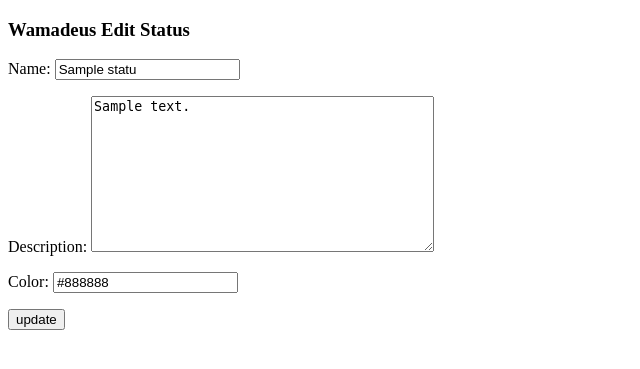
After one commit to eduardogpg/Wamadeus_CF, a Django app: page /project/status/update/1/ in a window 1280 px wide. The commit adds this page. Shown: the top 369 px of the page, without its empty margins (0-640 px from the left). Run offline with Django 3.2, Linux system fonts and the light colour scheme; tables that the repository leaves empty hold one stand-in row (values such as "Sample post").

Commit message:
status crud

```diff
--- a/clients/forms.py
+++ b/clients/forms.py
@@ -20,7 +20,6 @@ class UseEditForm(UserChangeForm):
 		model= User
 		fields = ('username','first_name', 'last_name')
 
-
 class ClientForm(forms.ModelForm):
 	class Meta:
 		model = Client
--- a/projects/forms.py
+++ b/projects/forms.py
@@ -4,4 +4,9 @@ from .models import Status, Project
 class ProjectForm(forms.ModelForm):
 	class Meta:
 		model = Project
-		exclude = ['dead_line']
+		exclude = ['create_at', 'user']
+
+class StatusForm(forms.ModelForm):
+	class Meta:
+		model = Status
+		fields = '__all__'
--- a/projects/models.py
+++ b/projects/models.py
@@ -18,7 +18,7 @@ class Project(models.Model):
 	alias = models.CharField(max_length=10)
 	description = models.TextField(max_length= 200)
 	status = models.OneToOneField( Status )
-	reporter = models.ForeignKey(User)
+	user = models.ForeignKey(User)
 	create_at = models.DateField( default = datetime.now )
 	dead_line = models.DateField()
 
--- /dev/null
+++ b/projects/templates/status/edit.html
@@ -0,0 +1,21 @@
+<!DOCTYPE html>
+<html>
+<head>
+	<title>Edit Status</title>
+</head>
+<body>
+	<h3>Wamadeus Edit Status</h3>
+
+	{% if updated %}
+		<p> Status updated </p>
+	{% endif %}
+
+	<form method="post" action="">
+		{% csrf_token %}
+		{{ status_form.as_p }}
+		<input type="submit" value="update">
+	</form>
+
+
+</body>
+</html>
--- a/projects/urls.py
+++ b/projects/urls.py
@@ -4,4 +4,7 @@ from . import views
 app_name = 'project'
 urlpatterns = [
 		url(r'^create$', views.create, name="create"),
+		url(r'^status/create$', views.create_status, name="create_status"),
+		url(r'^status/show/(?P<status_id>[0-9]+)/$', views.show_status, name="show_status"),
+		url(r'^status/update/(?P<status_id>[0-9]+)/$', views.update_status, name="update_status"),
 ]
--- a/projects/views.py
+++ b/projects/views.py
@@ -1,7 +1,50 @@
 from django.shortcuts import render
-from .forms import ProjectForm
+from django.contrib.auth.decorators import login_required
+from django.shortcuts import get_object_or_404
+from .forms import ProjectForm, StatusForm
+from .models import Status
 
+
+@login_required(login_url='home')
 def create(request):
+	created = False
 	form_project =  ProjectForm(request.POST or None)
-	context = { 'form_project': form_project}
+
+	if request.method == 'POST':
+		if form_project.is_valid():
+			project = form_project.save(commit = False)
+			project.user = request.user
+			project.save()
+			created = True
+
+	context = { 'form_project': form_project, 'created': created}
 	return render(request, 'create.html', context)
+
+def create_status(request):
+	status_form = StatusForm(request.POST or None)
+	created = False
+	if request.method == 'POST':
+		if status_form.is_valid():
+			status_form.save()
+			created = True
+
+	context = {'status_form': status_form, 'created': created}
+	return render(request, 'status/create.html', context)
+
+
+def show_status(request, status_id = None):
+	status = get_object_or_404(Status, pk=status_id)
+	context = { 'status' : status }
+	return render(request, 'status/show.html', context)
+
+def update_status(request, status_id= None):
+	status = get_object_or_404(Status, pk=status_id)
+	updated = False
+	status_form = StatusForm(request.POST or None, instance = status)
+	if request.method == 'POST':
+		if status_form.is_valid():
+			status_form.save()
+			updated = True
+
+	context = {'updated': updated, 'status_form': status_form}
+	return render(request, 'status/edit.html', context )
```
Also changed, not shown: projects/templates/create.html (+28 -0 lines), projects/templates/status/create.html (added, +20 -0 lines), projects/templates/status/show.html (added, +16 -0 lines), projects/migrations/0002_auto_20160528_1722.py (added), 7 other files.
